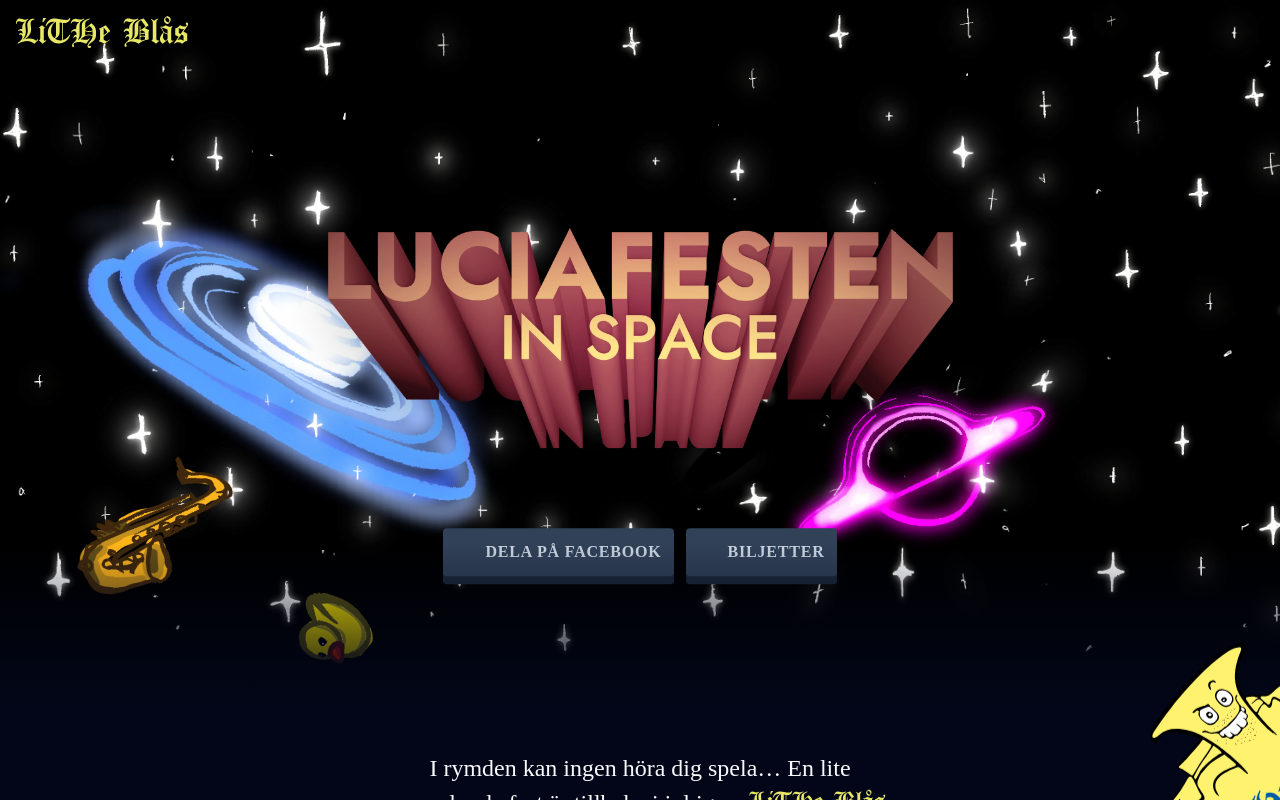
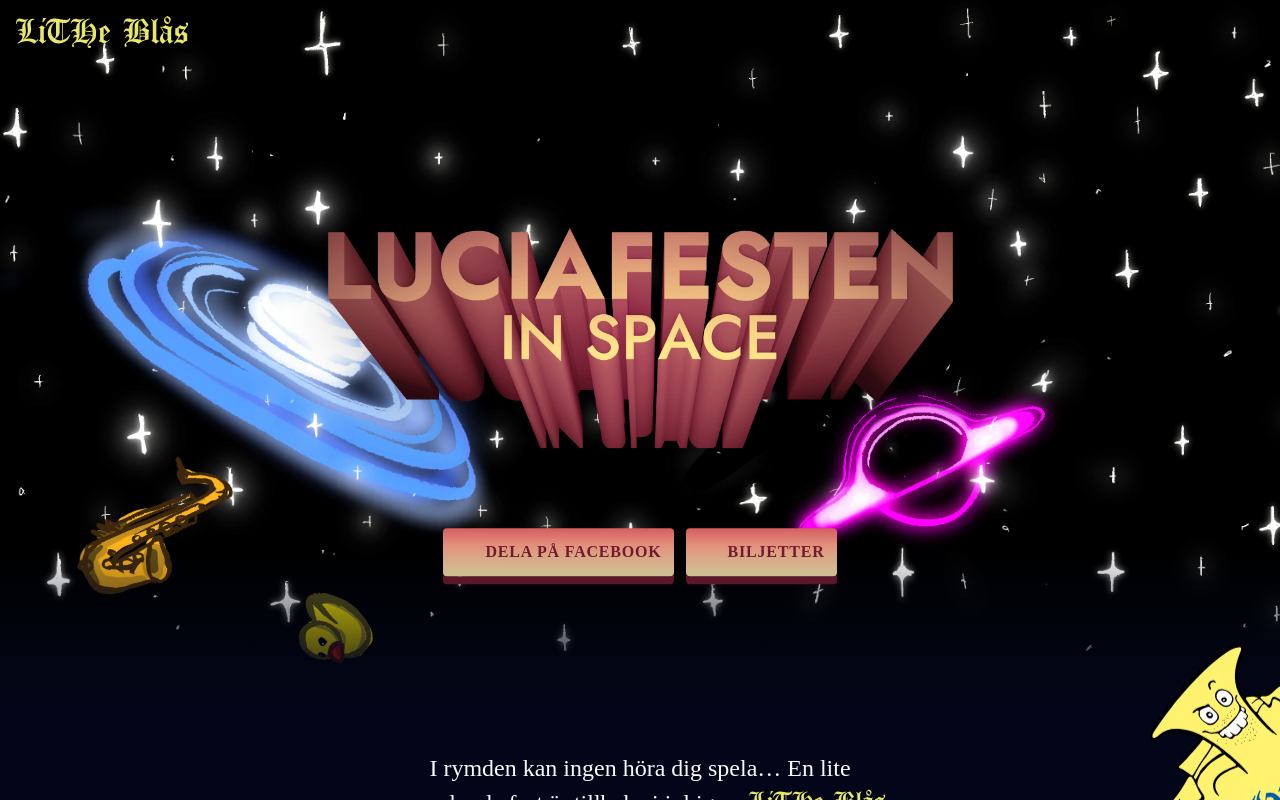
Before and after one commit to litheblas/luciafesten2025, a SvelteKit app: page / in a window 1280 px wide. Shown: the top 800 px of the page. Built offline with nearby package versions, Linux system fonts and the light colour scheme.

Commit message:
update button and image-frame colors

```diff
--- a/src/app.css
+++ b/src/app.css
@@ -18,6 +18,10 @@
 	--font-comic: 'Gloria Hallelujah', 'Comic Sans MS', 'sans-serif';
 	--font-logo: 'Canterbury', 'serif';
 	--font-cursive: 'Satisfy', 'serif';
+
+	--primary-color: rgb(255, 238, 176);
+	--seccondary-color: rgb(119, 28, 48);
+	--tetriary-color: rgb(212, 93, 95);
 }
 
 body {
@@ -25,3 +29,15 @@ body {
 	background-color: var(--color-slate-950);
 	color: var(--color-slate-50);
 }
+
+.bg-gradient {
+	background-image: linear-gradient(to bottom,  var(--tetriary-color), var(--primary-color));
+}
+
+.text-seccondary {
+	color: var(--seccondary-color);
+}
+
+.brighten-on-hover:hover {
+	filter: brightness(1.2);
+}
--- a/src/components/Button.svelte
+++ b/src/components/Button.svelte
@@ -22,7 +22,7 @@
 		primary:
 			'hover:text-orange-800 bg-orange-400 text-orange-900 shadow-amber-800 hover:bg-orange-300',
 		secondary:
-			'bg-slate-700 text-slate-300 shadow-slate-800 hover:bg-slate-600 hover:text-slate-200'
+			'bg-gradient text-seccondary brighten-on-hover' // Fanns inte några färger som matchar vårt tema i tailwind
 	} as const;
 </script>
 
--- a/src/components/ImageAndText.svelte
+++ b/src/components/ImageAndText.svelte
@@ -21,7 +21,7 @@
 	<img
 		{src}
 		{alt}
-		class="aspect-5/4 w-full rounded-lg bg-slate-700 bg-linear-60 object-cover p-4 shadow-[0_16px_0px] shadow-slate-800 md:aspect-square md:max-w-xs lg:aspect-5/4 lg:max-w-sm"
+		class="aspect-5/4 w-full rounded-lg bg-gradient bg-linear-60 object-cover p-4 shadow-[0_16px_0px] text-seccondary md:aspect-square md:max-w-xs lg:aspect-5/4 lg:max-w-sm"
 	/>
 	<div class="flex flex-1 flex-col gap-3 p-4 md:gap-6">
 		<div>
```
